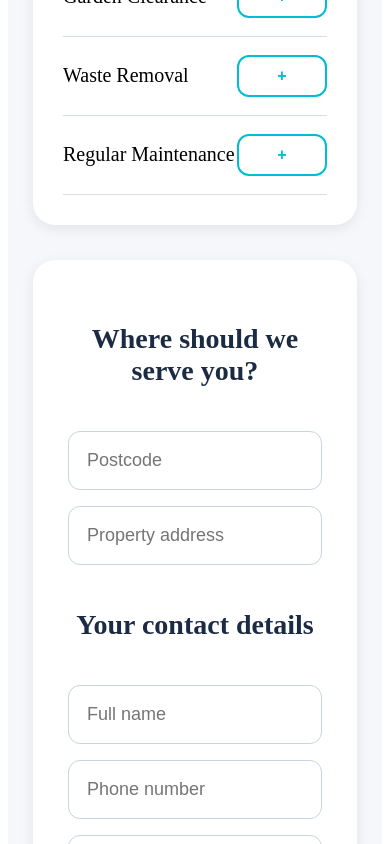
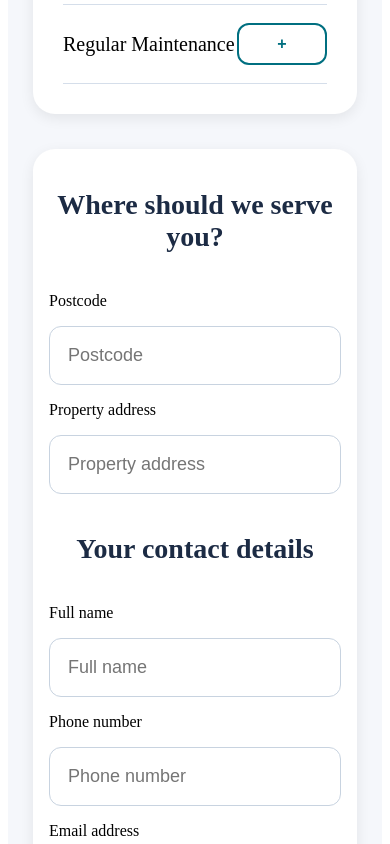
Before and after one commit to luchristo/environ-frontend, a React (Vite) app: page /garden-maintenance in a window 390 px wide. Shown: the part 780-1624 px from the top of the page. Built offline with nearby package versions, Linux system fonts and the light colour scheme.

Commit message:
Improve form accessibility and booking page loading

```diff
--- a/src/components/BookingForm.jsx
+++ b/src/components/BookingForm.jsx
@@ -1,6 +1,5 @@
 import { useEffect, useState } from "react";
 import { useNavigate } from "react-router-dom";
-import emailjs from "@emailjs/browser";
 import { supabase } from "../lib/supabase";
 
 function BookingForm({ service, options }) {
@@ -22,14 +21,13 @@ function BookingForm({ service, options }) {
   });
 
   useEffect(() => {
-    loadLoggedInUser();
-  }, []);
-
+    let active = true;
     const loadLoggedInUser = async () => {
       const {
         data: { user },
       } = await supabase.auth.getUser();
 
+      if (!active) return;
       setCurrentUser(user || null);
 
       if (user?.email) {
@@ -39,6 +37,10 @@ function BookingForm({ service, options }) {
         }));
       }
     };
+
+    loadLoggedInUser().catch(console.error);
+    return () => { active = false; };
+  }, []);
 
   const toggleOption = (option) => {
     setSelectedOptions((prev) =>
@@ -130,6 +132,7 @@ ${photoText}
         return;
       }
 
+      const { default: emailjs } = await import("@emailjs/browser");
       await emailjs.send(
         "service_uv59qba",
         "template_vduqtce",
@@ -206,8 +209,8 @@ ${photoText}
   };
 
   return (
-    <div style={container}>
-      <h2 style={title}>Book {service}</h2>
+    <main style={container}>
+      <h1 style={title}>Book {service}</h1>
 
       {!currentUser && (
         <p style={loginNotice}>
@@ -217,7 +220,7 @@ ${photoText}
       )}
 
       <div style={optionsBox}>
-        <h3 style={smallTitle}>Choose what you need</h3>
+        <h2 style={smallTitle}>Choose what you need</h2>
 
         {options.map((option) => (
           <div key={option} style={optionRow}>
@@ -225,13 +228,15 @@ ${photoText}
 
             <button
               type="button"
+              aria-label={`${selectedOptions.includes(option) ? "Remove" : "Add"} ${option}`}
+              aria-pressed={selectedOptions.includes(option)}
               onClick={() => toggleOption(option)}
               style={{
                 ...addButton,
                 backgroundColor: selectedOptions.includes(option)
-                  ? "#00BCD4"
+                  ? "#006f80"
                   : "white",
-                color: selectedOptions.includes(option) ? "white" : "#00BCD4",
+                color: selectedOptions.includes(option) ? "white" : "#006f80",
               }}
             >
               {selectedOptions.includes(option) ? "Added" : "+"}
@@ -241,9 +246,10 @@ ${photoText}
       </div>
 
       <form onSubmit={submitBooking} style={form}>
-        <h3 style={smallTitle}>Where should we serve you?</h3>
+        <h2 style={smallTitle}>Where should we serve you?</h2>
 
-        <input
+        <label htmlFor="bookingform-postcode" className="field-label">Postcode</label>
+        <input id="bookingform-postcode" autoComplete="postal-code"
           name="postcode"
           placeholder="Postcode"
           value={formData.postcode}
@@ -252,7 +258,8 @@ ${photoText}
           style={input}
         />
 
-        <input
+        <label htmlFor="bookingform-address" className="field-label">Property address</label>
+        <input id="bookingform-address" autoComplete="street-address"
           name="address"
           placeholder="Property address"
           value={formData.address}
@@ -261,9 +268,10 @@ ${photoText}
           style={input}
         />
 
-        <h3 style={smallTitle}>Your contact details</h3>
+        <h2 style={smallTitle}>Your contact details</h2>
 
-        <input
+        <label htmlFor="bookingform-name" className="field-label">Full name</label>
+        <input id="bookingform-name" autoComplete="name"
           name="name"
           placeholder="Full name"
           value={formData.name}
@@ -272,7 +280,8 @@ ${photoText}
           style={input}
         />
 
-        <input
+        <label htmlFor="bookingform-phone" className="field-label">Phone number</label>
+        <input id="bookingform-phone" autoComplete="tel" type="tel"
           name="phone"
           placeholder="Phone number"
           value={formData.phone}
@@ -281,7 +290,8 @@ ${photoText}
           style={input}
         />
 
-        <input
+        <label htmlFor="bookingform-email" className="field-label">Email address</label>
+        <input id="bookingform-email" autoComplete="email"
           name="email"
           type="email"
           placeholder="Email address"
@@ -291,7 +301,8 @@ ${photoText}
           style={input}
         />
 
-        <textarea
+        <label htmlFor="bookingform-message" className="field-label">Any extra details?</label>
+        <textarea id="bookingform-message"
           name="message"
           placeholder="Any extra details?"
           value={formData.message}
@@ -301,9 +312,10 @@ ${photoText}
         />
 
         <div style={uploadBox}>
-          <label style={uploadLabel}>Upload photos for a better quote</label>
+          <label htmlFor="booking-photos" style={uploadLabel}>Upload photos for a better quote</label>
 
           <input
+            id="booking-photos"
             type="file"
             multiple
             accept="image/*"
@@ -319,9 +331,9 @@ ${photoText}
           {isSubmitting ? "Sending..." : "Send booking request"}
         </button>
 
-        {statusMessage && <p style={success}>{statusMessage}</p>}
+        <p role="status" aria-live="polite" style={success}>{statusMessage}</p>
       </form>
-    </div>
+    </main>
   );
 }
 
@@ -332,7 +344,7 @@ const container = {
 
 const title = {
   textAlign: "center",
-  fontSize: "42px",
+  fontSize: "clamp(26px, 5vw, 42px)",
   color: "#1c2b44",
 };
 
@@ -367,9 +379,10 @@ const optionRow = {
 
 const addButton = {
   width: "90px",
+  flexShrink: 0,
   padding: "10px",
   borderRadius: "12px",
-  border: "2px solid #00BCD4",
+  border: "2px solid #006f80",
   fontSize: "16px",
   fontWeight: "bold",
   cursor: "pointer",
@@ -379,7 +392,7 @@ const form = {
   maxWidth: "760px",
   margin: "35px auto",
   backgroundColor: "white",
-  padding: "35px",
+  padding: "clamp(16px, 4vw, 35px)",
   borderRadius: "22px",
   boxShadow: "0 4px 14px rgba(0,0,0,0.08)",
   display: "flex",
@@ -402,7 +415,7 @@ const input = {
 
 const uploadBox = {
   backgroundColor: "#f5f7fb",
-  border: "2px dashed #00BCD4",
+  border: "2px dashed #006f80",
   borderRadius: "16px",
   padding: "22px",
   textAlign: "center",
@@ -417,14 +430,14 @@ const uploadLabel = {
 };
 
 const photoText = {
-  color: "#00BCD4",
+  color: "#006f80",
   fontWeight: "bold",
 };
 
 const submitButton = {
   marginTop: "15px",
   padding: "18px",
-  backgroundColor: "#F44336",
+  backgroundColor: "#b52c23",
   color: "white",
   border: "none",
   borderRadius: "14px",
@@ -436,7 +449,7 @@ const submitButton = {
 const success = {
   textAlign: "center",
   fontWeight: "bold",
-  color: "#00BCD4",
+  color: "#006f80",
   fontSize: "18px",
 };
 
--- a/src/index.css
+++ b/src/index.css
@@ -110,3 +110,10 @@ select:focus-visible, textarea:focus-visible {
   color: #005e70;
 }
 .skip-link:focus { transform: translateY(0); }
+
+/* Persistent labels and readable controls across forms. */
+.field-label { text-align: left; font-weight: 600; color: #1c2b44; }
+input, textarea, select { min-width: 0; max-width: 100%; color: #1c2b44; background-color: white; }
+input::placeholder, textarea::placeholder { color: #52627a; opacity: 1; }
+input[type="file"] { width: 100%; }
+button:disabled { cursor: wait; }
--- a/src/pages/CookiePolicy.jsx
+++ b/src/pages/CookiePolicy.jsx
@@ -1,6 +1,6 @@
 function CookiePolicy() {
   return (
-    <div style={container}>
+    <main style={container}>
       <h1>Cookie Policy</h1>
 
       <p>
@@ -27,7 +27,7 @@ function CookiePolicy() {
       <p>
         You can disable cookies through your browser settings at any time.
       </p>
-    </div>
+    </main>
   );
 }
 
--- a/src/pages/CustomerLogin.jsx
+++ b/src/pages/CustomerLogin.jsx
@@ -63,11 +63,12 @@ function CustomerLogin() {
   };
 
   return (
-    <div style={page}>
+    <main style={page}>
       <form style={card} onSubmit={login}>
         <h1 style={title}>Customer Login</h1>
 
-        <input
+        <label htmlFor="customerlogin-email" className="field-label">Email address</label>
+        <input id="customerlogin-email" autoComplete="email"
           type="email"
           name="email"
           placeholder="Email address"
@@ -77,7 +78,8 @@ function CustomerLogin() {
           style={input}
         />
 
-        <input
+        <label htmlFor="customerlogin-password" className="field-label">Password</label>
+        <input id="customerlogin-password" autoComplete="current-password"
           type="password"
           name="password"
           placeholder="Password"
@@ -91,13 +93,13 @@ function CustomerLogin() {
           {loading ? "Checking account..." : "Login"}
         </button>
 
-        {message && <p style={messageStyle}>{message}</p>}
+        {message && <p role="status" aria-live="polite" style={messageStyle}>{message}</p>}
 
         <p style={bottomText}>
           No account yet? <Link to="/signup">Create account</Link>
         </p>
       </form>
-    </div>
+    </main>
   );
 }
 
@@ -137,7 +139,7 @@ const input = {
 
 const button = {
   padding: "16px",
-  backgroundColor: "#00BCD4",
+  backgroundColor: "#006f80",
   color: "white",
   border: "none",
   borderRadius: "12px",
@@ -148,7 +150,7 @@ const button = {
 
 const messageStyle = {
   textAlign: "center",
-  color: "red",
+  color: "#b42318",
   fontWeight: "bold",
 };
 
--- a/src/pages/CustomerSignup.jsx
+++ b/src/pages/CustomerSignup.jsx
@@ -72,11 +72,12 @@ function CustomerSignup() {
   };
 
   return (
-    <div style={page}>
+    <main style={page}>
       <form style={card} onSubmit={signup}>
         <h1 style={title}>Create Account</h1>
 
-        <input
+        <label htmlFor="customersignup-full_name" className="field-label">Full name</label>
+        <input id="customersignup-full_name" autoComplete="name"
           type="text"
           name="full_name"
           placeholder="Full name"
@@ -86,8 +87,8 @@ function CustomerSignup() {
           style={input}
         />
 
-        <input
-          type="text"
+        <label htmlFor="customersignup-phone" className="field-label">Phone number</label>
+        <input id="customersignup-phone" autoComplete="tel" type="tel"
           name="phone"
           placeholder="Phone number"
           required
@@ -96,7 +97,8 @@ function CustomerSignup() {
           style={input}
         />
 
-        <input
+        <label htmlFor="customersignup-email" className="field-label">Email address</label>
+        <input id="customersignup-email" autoComplete="email"
           type="email"
           name="email"
           placeholder="Email address"
@@ -106,7 +108,8 @@ function CustomerSignup() {
           style={input}
         />
 
-        <input
+        <label htmlFor="customersignup-address" className="field-label">Address</label>
+        <input id="customersignup-address" autoComplete="street-address"
           type="text"
           name="address"
           placeholder="Address"
@@ -116,7 +119,8 @@ function CustomerSignup() {
           style={input}
         />
 
-        <input
+        <label htmlFor="customersignup-postcode" className="field-label">Postcode</label>
+        <input id="customersignup-postcode" autoComplete="postal-code"
           type="text"
           name="postcode"
           placeholder="Postcode"
@@ -126,7 +130,8 @@ function CustomerSignup() {
           style={input}
         />
 
-        <input
+        <label htmlFor="customersignup-password" className="field-label">Password</label>
+        <input id="customersignup-password" autoComplete="new-password"
           type="password"
           name="password"
           placeholder="Password"
@@ -140,13 +145,13 @@ function CustomerSignup() {
           {loading ? "Creating..." : "Create Account"}
         </button>
 
-        {message && <p style={messageStyle}>{message}</p>}
+        {message && <p role="status" aria-live="polite" style={messageStyle}>{message}</p>}
 
         <p style={bottomText}>
           Already have an account? <Link to="/login">Login</Link>
         </p>
       </form>
-    </div>
+    </main>
   );
 }
 
@@ -186,7 +191,7 @@ const input = {
 
 const button = {
   padding: "16px",
-  backgroundColor: "#00BCD4",
+  backgroundColor: "#006f80",
   color: "white",
   border: "none",
   borderRadius: "12px",
@@ -197,7 +202,7 @@ const button = {
 
 const messageStyle = {
   textAlign: "center",
-  color: "#00BCD4",
+  color: "#006f80",
   fontWeight: "bold",
 };
 
--- a/src/pages/PrivacyPolicy.jsx
+++ b/src/pages/PrivacyPolicy.jsx
@@ -1,6 +1,6 @@
 function PrivacyPolicy() {
   return (
-    <div style={container}>
+    <main style={container}>
       <h1>Privacy Policy</h1>
 
       <p>
@@ -34,7 +34,7 @@ function PrivacyPolicy() {
       <p>
         Email: environfacilities@gmail.com
       </p>
-    </div>
+    </main>
   );
 }
 
--- a/src/pages/TermsConditions.jsx
+++ b/src/pages/TermsConditions.jsx
@@ -1,6 +1,6 @@
 function TermsConditions() {
   return (
-    <div style={container}>
+    <main style={container}>
       <h1>Terms & Conditions</h1>
 
       <p>
@@ -34,7 +34,7 @@ function TermsConditions() {
         Customers should provide reasonable notice for cancellations or booking
         changes.
       </p>
-    </div>
+    </main>
   );
 }
 
```
Also changed, not shown: src/pages/AdminLogin.jsx (+9 -7 lines). Lines whose indentation alone changed are shown as unchanged.
